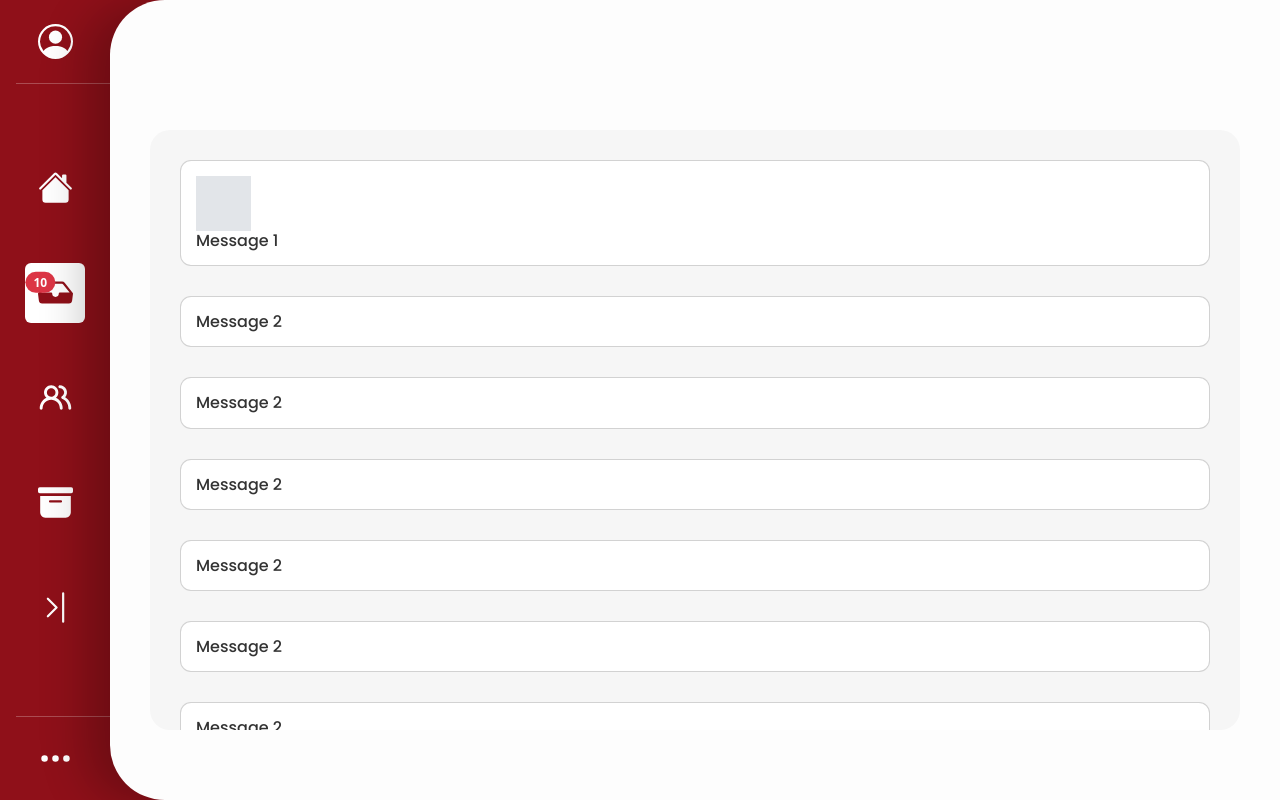
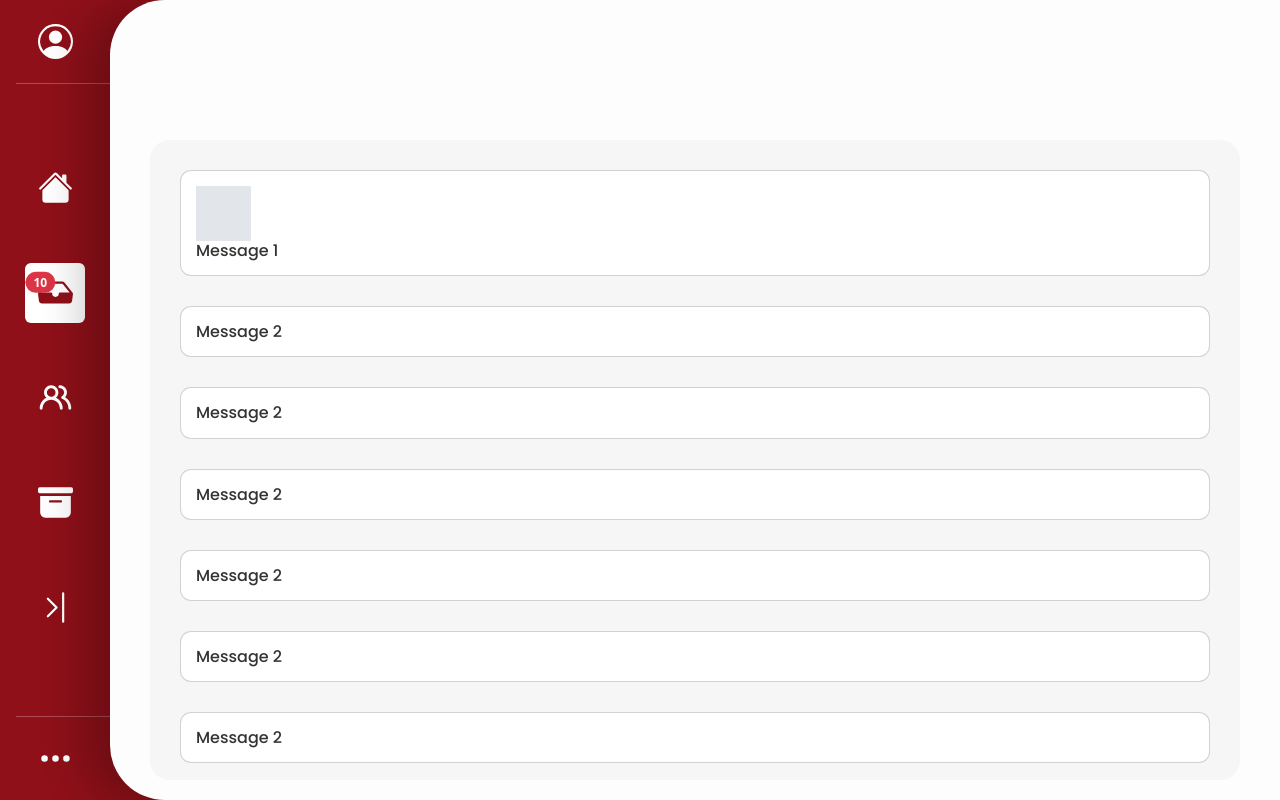
Before and after one commit to MarvinCayosa/project-popeyes, a PHP site: page /inbox.html in a window 1280 px wide. Run offline with PHP 8.4, Linux system fonts and the light colour scheme.

Commit message:
inbox-section alignment fix

```diff
--- a/home_styles.css
+++ b/home_styles.css
@@ -232,7 +232,7 @@ hr {
   color: #474747
 }
 
-@media (prefers-color-scheme: dark) {
+@media (prefers-color-scheme: light) {
   .main_body {
     background-color: #202633;
   }
--- a/inbox_styles.css
+++ b/inbox_styles.css
@@ -21,7 +21,11 @@ hr {
 
 /* Main White Part */
 .main_body {
+  display: flex;
+  flex-direction: column;
+  justify-content: flex-end; /* Ensures the inbox stays at the bottom */
   background-color: #FDFDFD;
+  align-items: center;
   border-top-left-radius: 55px;
   border-bottom-left-radius: 55px;
   box-shadow: -25px 4px 45.8px rgba(0, 0, 0, 0.24);
@@ -31,6 +35,8 @@ hr {
   transition: margin-left 0.3s ease-out;
   overflow: hidden;
 }
+
+
 
 .frame_1 {
   height: auto; /* Full height of the viewport */
@@ -161,18 +167,22 @@ hr {
   height: 80px;
 }
 
+
+/* Updated inbox-section */
 .inbox-section {
   background-color: #F6F6F6;
   width: calc(100% - 80px); /* Adjust the width to account for left and right padding */
-  height: 600px;
-  margin: 130px auto;
-  padding: 30px 30px; /* 20px padding on top and bottom, 30px on left and right */
+  height: 80%;
+  max-height: 80vh; /* Maximum height, allows room for navbar and other content */
+  padding: 30px 30px;
   border-radius: 20px;
   display: flex;
   flex-direction: column;
   gap: 30px;
-  overflow-y: auto; /* Enable vertical scrolling */
+  overflow-y: auto; /* Enable vertical scrolling if content exceeds the container */
+  margin-bottom: 20px; /* Space between the bottom of the container and inbox */
 }
+
 
 .inbox-item {
   background-color: #FFFFFF;
```
